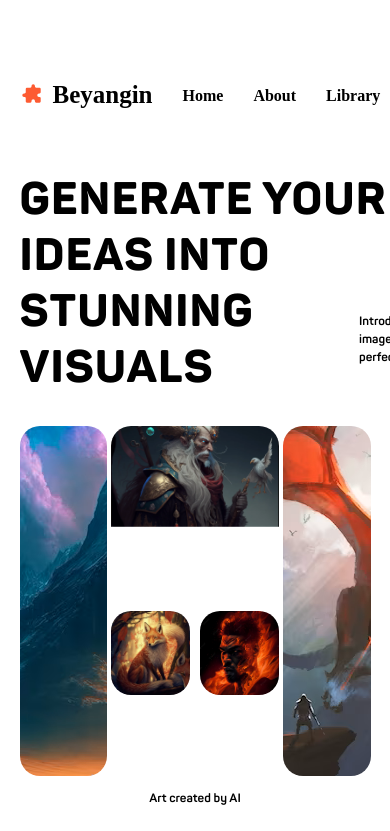
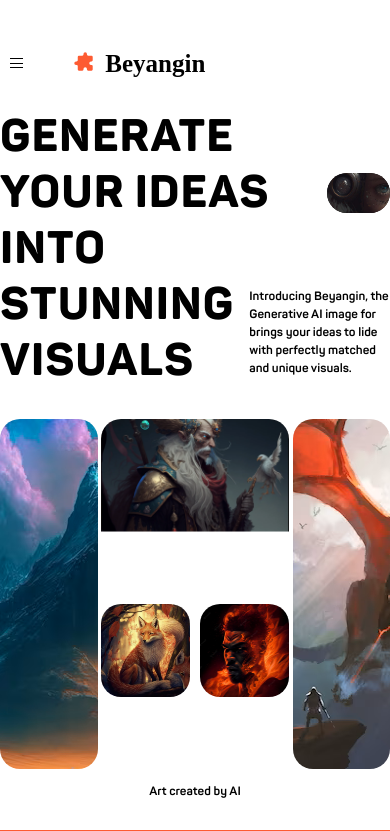
Before and after one commit to MatthiasUrgu/Beyangin, a React (Create React App) app: page / in a window 390 px wide. Shown: the top 831 px of the page. Built offline with nearby package versions, Linux system fonts and the light colour scheme.

Commit message:
Debut du responsive
 Header + Section1

```diff
--- a/src/App.jsx
+++ b/src/App.jsx
@@ -22,8 +22,7 @@ import items from "./assets/img/alien-dans-illustration-foret.jpg";
 import CardItems from "./components/CardItems/CardItems";
 import ButtonCliked from "./components/ButtoCliked/ButtonCliked";
 import Accordeon from "./components/Accordeon/Accordeon";
-import Footer from './components/Footer/Footer'
-
+import Footer from "./components/Footer/Footer";
 
 function App() {
   return (
@@ -32,7 +31,13 @@ function App() {
         <Header />
 
         <div className={s.section1}>
-          <Section1 vignette={vignette} />
+          <Section1
+            title="GENERATE YOUR IDEAS INTO"
+            vignette={vignette}
+            twoTitle="STUNNING VISUALS"
+            paragraphe="Introducing Beyangin, the Generative AI image for brings your ideas
+            to lide with perfectly matched and unique visuals."
+          />
         </div>
         <SectionImages
           imageVetrical={SectionImages_1}
@@ -116,7 +121,6 @@ function App() {
             CrossImage3={image3}
             CrossImage4={image4}
           />
-
         </div>
         <SectionTitle
           title="Purchase Subscription"
@@ -129,12 +133,9 @@ function App() {
           title="FAQ"
           subtitle="Frequently Asked Questions about Bayangin."
         />
-      <Accordeon title='fefefe'/>
-
-
-
+        <Accordeon title="fefefe" />
       </div>
-      <Footer/>
+      <Footer />
     </div>
   );
 }
--- a/src/components/Footer/Footer.jsx
+++ b/src/components/Footer/Footer.jsx
@@ -11,9 +11,9 @@ function Footer(){
             <nav >
                 <ol>
                     <li><a href="#">Term of Service</a></li>
-                    <li><a href="">Policy Service</a></li>
-                    <li><a href="">Support</a></li>
-                    <li><a href="">@2023 Bayangin</a></li>
+                    <li><a href="#">Policy Service</a></li>
+                    <li><a href="#">Support</a></li>
+                    <li><a href="#">@2023 Bayangin</a></li>
                 </ol>
             </nav>
 
--- a/src/components/header-menu/header-menu.jsx
+++ b/src/components/header-menu/header-menu.jsx
@@ -1,19 +1,32 @@
-import s from './style.module.scss'
-function HeaderMenu({list1,list2,list3,list4}){
-    return <div className={s.Nav}>
+import s from "./style.module.scss";
+function HeaderMenu({ list1, list2, list3, list4 }) {
+  return (
+    <div className={s.menu}>
+      <nav className={s.navMenu}>
         <a href="home">
-            <li> {list1}</li>
+          <li> {list1}</li>
         </a>
         <a href="about">
-            <li> {list2}</li>
+          <li> {list2}</li>
         </a>
         <a href="library">
-            <li> {list3}</li>
+          <li> {list3}</li>
         </a>
         <a href="contact">
-            <li> {list4}</li>
+          <li> {list4}</li>
         </a>
+      </nav>
+      <div className={s.hamburger}>
+
+        <button className={s.hamburgerButton}>
+            <span className={s.hamburgerHide}></span>
+            <span className={s.hamburgerHide}></span>
+            <span className={s.hamburgerHide}></span>
+
+        </button>
+      </div>
     </div>
+  );
 }
 
 export default HeaderMenu;
--- a/src/components/header-menu/style.module.scss
+++ b/src/components/header-menu/style.module.scss
@@ -1,24 +1,25 @@
-$primmaryColor :rgb(253 91 50);
+$primmaryColor: rgb(253 91 50);
+.menu {
+  display: flex;
 
-.Nav{
+  .navMenu {
     display: flex;
-    a{
+    a {
       text-decoration: none;
       margin-left: 30px;
-        li{
-            position:relative;
+      li {
+        position: relative;
         list-style: none;
         font-weight: 700;
-            color:black;
+        color: black;
       }
-        li:hover{
-            color:$primmaryColor;
+      li:hover {
+        color: $primmaryColor;
         transition: 0.2s;
       }
 
-
-        li:hover:after{
-            content: '';
+      li:hover:after {
+        content: "";
         display: flex;
         flex-direction: row;
         position: absolute;
@@ -31,7 +32,41 @@ $primmaryColor :rgb(253 91 50);
         background-color: $primmaryColor;
 
         transition: 0.2s;
-
       }
     }
   }
+  .hamburger{
+    .hamburgerButton{
+        border: none;
+        background-color: transparent;
+
+        .hamburgerHide{
+            display: block;
+            margin: 0.3em;
+            height: 0.5px;
+            width: 1em;
+            background-color: black;
+        }
+    }
+  }
+}
+
+@media  (width <768px){
+    .menu{
+    .navMenu{
+
+        display: none;
+    }
+}
+
+
+
+}
+@media  (width >=768px){
+    .menu{
+    .hamburger{
+
+        display: none;
+    }
+}
+}
--- a/src/components/header/header.jsx
+++ b/src/components/header/header.jsx
@@ -5,14 +5,20 @@ import ButtonGenearator from "../ButtonGenearator/ButtonGenearator";
 function Header() {
   return (
     <div className={s.container}>
+      <div className={s.logo}>
         <Logo title="Beyangin" />
+      </div>
+      <div className={s.menu}>
         <HeaderMenu
           list1="Home"
           list2="About"
           list3="Library"
           list4="Contact" />
+      </div>
 
+      <div className={s.logIn}>
         <ButtonGenearator signIn='Sign Up' logIn='Log In'/>
+      </div>
     </div>
   );
 }
--- a/src/components/header/style.module.scss
+++ b/src/components/header/style.module.scss
@@ -4,3 +4,24 @@
     align-items: center;
     margin-top: 50px ;
 }
+
+
+@media (width <=768px) {
+    .container{
+        display: flex;
+        justify-content: flex-start;
+
+
+    .logo{
+        margin-left: 10%;
+
+        order: 0;
+    }
+    .menu{
+        order: -1;
+    }
+    .logIn{
+        display: none;
+    }
+}
+}
--- a/src/components/section_1/section1.jsx
+++ b/src/components/section_1/section1.jsx
@@ -1,20 +1,19 @@
 import s from "./style.module.scss";
 
-function Section1({ vignette }) {
+function Section1({ title,twoTitle,vignette,paragraphe }) {
   return (
     <div className={s.container}>
       <div className={s.firstRow}>
-        <h1>GENERATE YOUR IDEAS INTO</h1>
+        <h1>{title}</h1>
         <div className={s.vignette}>
           <img src={vignette} alt="vignette" />
         </div>
       </div>
       <div className={s.secondRow}>
-        <h1>STUNNING VISUALS</h1>
+        <h1 className={s.secondTitle}>{twoTitle}</h1>
         <div className={s.little}>
           <p className={s.littleText}>
-            Introducing Beyangin, the Generative AI image for brings your ideas
-            to lide with perfectly matched and unique visuals
+            {paragraphe}
           </p>
         </div>
       </div>
--- a/src/components/section_1/style.module.scss
+++ b/src/components/section_1/style.module.scss
@@ -15,8 +15,8 @@
     display: flex;
     align-items: center;
 
-        .vignette{
-                content:'';
+    .vignette {
+      content: "";
       margin-left: 20px;
       height: 40px;
       width: 130px;
@@ -24,14 +24,13 @@
       border-radius: 25px;
       overflow: hidden;
 
-            img{
+      img {
         position: relative;
-                transform:scaleX(-1) translate(20%,-23%);
-                margin-left:15px;
+        transform: scaleX(-1) translate(20%, -23%);
+        margin-left: 15px;
         width: 150px;
       }
     }
-
   }
   .secondRow {
     display: flex;
@@ -48,3 +47,40 @@
     }
   }
 }
+
+@media (width<376px) {
+  .container {
+    margin-left: 3%;
+    display: flex;
+    flex-direction: column;
+
+    .firstRow {
+      display: flex;
+      flex-direction: column;
+      align-items: center;
+      .vignette {
+        position: relative;
+        top: -50px;
+        margin-left: 5em;
+      }
+    }
+    .secondRow {
+
+      display: flex;
+      flex-direction: column;
+      margin-top: -13%;
+      .secondTitle {
+
+      }
+        .little {
+
+          margin-left: 3%;
+          display: flex;
+          .littleText {
+            width: 300px;
+          }
+        }
+
+    }
+  }
+}
--- a/src/style.module.scss
+++ b/src/style.module.scss
@@ -1,7 +1,11 @@
+@media (width >=1024px) {
+
 .container{
 
     margin-left: 5%;
     margin-right: 5%;
+
+
 
     .section1{
         display: flex;
@@ -25,3 +29,21 @@
     justify-content: space-between;
     align-items: center;
 }
+}
+
+
+@media (width >=768px) {
+    .container{
+        display: flex;
+        flex-direction: column;
+
+
+    }
+}
+@media (width >=320) {
+    .container{
+        display: flex;
+        flex-direction: column;
+        margin: 0 5%;
+    }
+}
```
Lines whose indentation alone changed are shown as unchanged.
